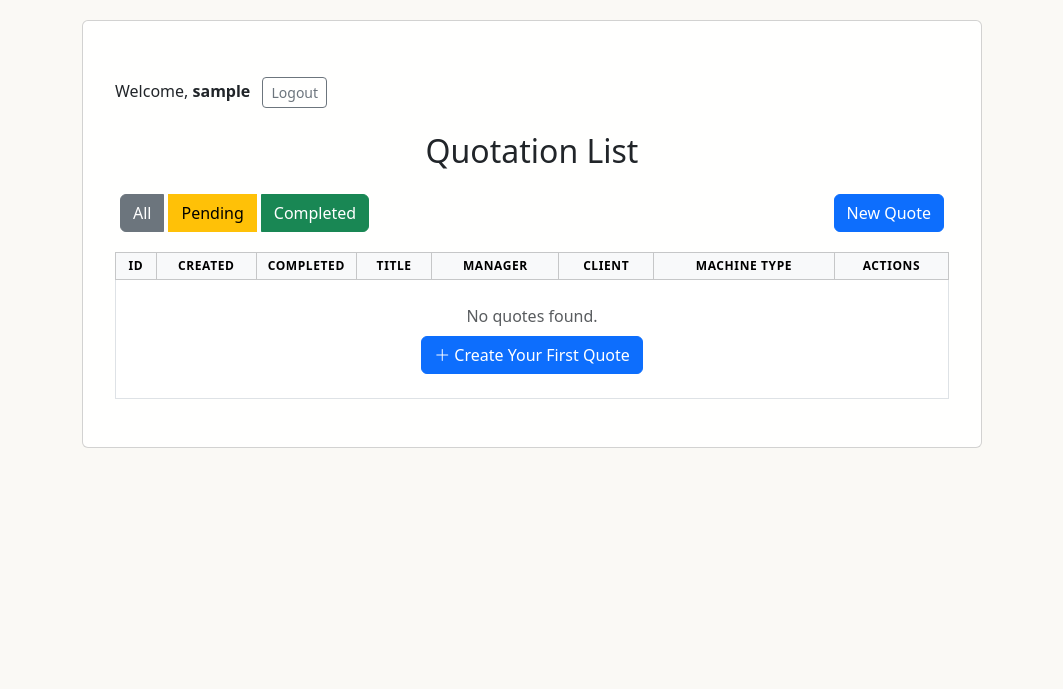
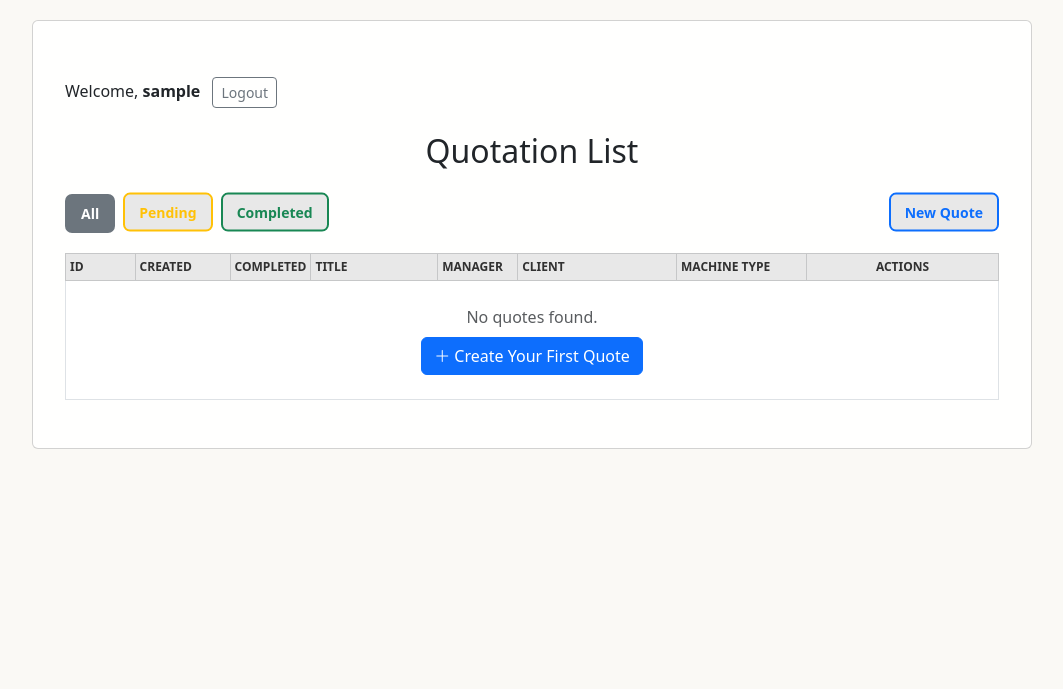
Before and after one commit to Riccaruga/quotations_list, a Django app: page / in a window 1280 px wide. Shown: the top 689 px of the page, without its empty margins (108-1171 px from the left). Run offline with Django 5.2, Linux system fonts and the light colour scheme; the visitor is signed in with stand-in values (Sample User, id 1); data that the repository does not hold is empty.

Commit message:
Improve quote list UI and update machine type labels
Refactored machine type choices in the Quote model for consistency. Enhanced quote list table and filter buttons with improved styling, added text truncation for long titles, and updated action button appearance for better usability.

```diff
--- a/base/models.py
+++ b/base/models.py
@@ -14,9 +14,9 @@ class Quote(models.Model):
 
     # Machine Type Selector
     MACHINE_CHOICES = [
-        ('laser_cutting', 'Laser Cutting Machine'),
+        ('laser_cutting', 'Laser Cutting'),
         ('press_brake', 'Press Brake'),
-        ('tube_laser', 'Tube Laser Cutting Machine'),
+        ('tube_laser', 'Tube Laser Cutting'),
     ]
     machine_type = models.CharField(max_length=50, choices=MACHINE_CHOICES)
 
--- a/base/static/base/css/styles.css
+++ b/base/static/base/css/styles.css
@@ -1,6 +1,6 @@
 /* Main container */
 body > .container {
-    max-width: 900px;
+    max-width: 1000px;
     margin: 20px auto;
     padding: 0 15px;
 }
@@ -16,6 +16,8 @@ table {
     margin-top: 20px;
     border-collapse: separate;
     border-spacing: 0;
+    border-radius: 1em;
+    border-color: #033466;
 }
 
 th, td {
@@ -24,30 +26,99 @@ th, td {
     border-bottom: 1px solid #dee2e6;
 }
 
-th {
-    background-color: #f8f9fa;
+/* Truncate long text in title cells */
+td.title-cell {
+    max-width: 250px; /* Adjust this value as needed */
+    white-space: nowrap;
+    overflow: hidden;
+    text-overflow: ellipsis;
+}
+
+table thead th {
+    background-color: #e8e8e8 !important;
+    color: rgb(49, 49, 49) !important;
     font-weight: 600;
     text-transform: uppercase;
     font-size: 0.75rem;
-    letter-spacing: 0.05em;
-    color: #6B7280;
+}
+
+/* Status filter buttons */
+.status-filter-group {
+    display: flex;
+    gap: 0.5rem;
+}
+
+.status-filter-btn {
+    --button_radius: 0.5em;
+    --button_color: #e8e8e8;
+    --button_outline_color: #6c757d;
+    position: relative;
+    font-size: 14px;
+    font-weight: 600;
+    border: none;
+    background: none;
+    padding: 0;
+    cursor: pointer;
+    text-decoration: none;
+}
+
+.status-filter-btn .button-top {
+    display: block;
+    box-sizing: border-box;
+    border: 2px solid var(--button_outline_color);
+    border-radius: var(--button_radius);
+    padding: 0.5em 1em;
+    background: var(--button_color);
+    color: var(--button_outline_color);
+    transform: translateY(-0.1em);
+    transition: transform 0.1s ease, background-color 0.2s ease, color 0.2s ease;
+    text-decoration: none;
+    text-align: center;
+}
+
+/* Button colors for different statuses */
+.status-filter-btn[data-status="all"] {
+    --button_outline_color: #6c757d;
+}
+
+.status-filter-btn[data-status="pending"] {
+    --button_outline_color: #ffc107;
+}
+
+.status-filter-btn[data-status="completed"] {
+    --button_outline_color: #198754;
+}
+
+/* Hover and active states */
+.status-filter-btn:hover .button-top {
+    transform: translateY(-0.2em);
+}
+
+.status-filter-btn:active .button-top {
+    transform: translateY(0);
+}
+
+.status-filter-btn.active .button-top {
+    background-color: var(--button_outline_color);
+    color: white;
+    transform: translateY(0);
 }
 
 /* Row styles - targeting table cells directly */
 .table tbody tr.completed td {
-    background-color: #d8ffe4 !important;  /* Very light green */
+    background-color: #C6EFCE !important;  /* Very light green */
 }
 
 .table tbody tr.pending td {
-    background-color: #ffe0d0 !important;  /* Very light orange */
+    background-color: #FFF2CC !important;  /* Very light orange */
 }
 
 .table tbody tr.completed:hover td {
-    background-color: rgb(193, 255, 214) !important;  /* Slightly darker green on hover */
+    background-color: #e8e8e8 !important;  /* Slightly darker green on hover */
 }
 
 .table tbody tr.pending:hover td {
-    background-color: #fdd3be !important;  /* Slightly darker orange on hover */
+    background-color: #e8e8e8 !important;  /* Slightly darker orange on hover */
 }
 
 /* Reset Bootstrap's default hover */
@@ -70,6 +141,54 @@ th {
 /* Action buttons */
 a {
     color: #4b5563;
+}
+
+/* Action Button */
+.action-button {
+    --button_radius: 0.5em;
+    --button_color: #e8e8e8;
+    --button_outline_color: #0d6efd; /* Bootstrap primary blue */
+    position: relative;
+    font-size: 14px;
+    font-weight: 600;
+    border: none;
+    background: none;
+    padding: 0;
+    cursor: pointer;
+    text-decoration: none;
+    display: inline-block;
+}
+
+.action-button .button-top {
+    display: block;
+    box-sizing: border-box;
+    border: 2px solid var(--button_outline_color);
+    border-radius: var(--button_radius);
+    padding: 0.5em 1em;
+    background: var(--button_color);
+    color: var(--button_outline_color);
+    transform: translateY(-0.1em);
+    transition: transform 0.1s ease, background-color 0.2s ease, color 0.2s ease;
+    text-decoration: none;
+    text-align: center;
+    white-space: nowrap;
+}
+
+.action-button:hover .button-top {
+    transform: translateY(-0.2em);
+}
+
+.action-button:active .button-top {
+    transform: translateY(0);
+}
+
+.action-button:hover .button-top {
+    background-color: #e0e0e0;
+}
+
+.action-button:active .button-top {
+    background-color: var(--button_outline_color);
+    color: white;
     text-decoration: none;
     margin: 0 5px;
 }
--- a/base/templates/base/quote_list.html
+++ b/base/templates/base/quote_list.html
@@ -19,19 +19,19 @@
     <h2 class="mb-4" style="text-align: center;">Quotation List</h2>
 
     <div class="d-flex justify-content-between align-items-center">
-        <div class="btn-group" role="group">
-            <a href="?status=all" class="btn btn-secondary"{% if current_status == 'all' %}active{% endif %}>
-                All
+        <div class="status-filter-group" role="group">
+            <a href="?status=all" class="status-filter-btn {% if current_status == 'all' or not current_status %}active{% endif %}" data-status="all">
+                <span class="button-top">All</span>
             </a>
-            <a href="?status=pending" class="btn btn-warning {% if current_status == 'pending' %}active{% endif %}">
-                Pending
+            <a href="?status=pending" class="status-filter-btn {% if current_status == 'pending' %}active{% endif %}" data-status="pending">
+                <span class="button-top">Pending</span>
             </a>
-            <a href="?status=completed" class="btn btn-success {% if current_status == 'completed' %}active{% endif %}">
-                Completed
+            <a href="?status=completed" class="status-filter-btn {% if current_status == 'completed' %}active{% endif %}" data-status="completed">
+                <span class="button-top">Completed</span>
             </a>
         </div>
-        <a href="{% url 'quote-create' %}" class="btn btn-primary">
-            New Quote
+        <a href="{% url 'quote-create' %}" class="action-button" data-action="new">
+            <span class="button-top">New Quote</span>
         </a>
     </div>
 
@@ -39,20 +39,20 @@
     <table class="table table-hover align-middle table-bordered table-sm">
         <thead class="table-light">
             <tr>
-                <th class="text-center">ID</th>
-                <th class="text-center" style="width: 100px;">Created</th>
-                <th class="text-center" style="width: 100px;">Completed</th>
-                <th class="text-center">Title</th>
-                <th class="text-center">Manager</th>
-                <th class="text-center">Client</th>
-                <th class="text-center">Machine Type</th>
+                <th>ID</th>
+                <th style="width: 95px;">Created</th>
+                <th style="width: 70px;">Completed</th>
+                <th>Title</th>
+                <th style="width: 80px;">Manager</th>
+                <th>Client</th>
+                <th style="width: 130px;">Machine Type</th>
                 <th colspan="3" class="text-center">Actions</th>
             </tr>
         </thead>
         <tbody>
   {% for quote in quotes %}
   <tr class="{% if quote.completed %}completed{% else %}pending{% endif %}">
-    <td style="text-align: center;">{{ quote.id }}</td>
+    <td style="text-align: left;">{{ quote.id }}</td>
     <td style="text-align: center;">
         <div class="d-flex flex-column">
             <span>{{ quote.created_at|date:"d-m-Y" }}</span>
@@ -69,7 +69,7 @@
             </div>
         </form>
     </td>
-    <td>{{ quote.title }}</td>
+    <td class="title-cell">{{ quote.title }}</td>
     <td>{{ quote.manager }}</td>
     <td>{{ quote.client }}</td>
     <td>
```
